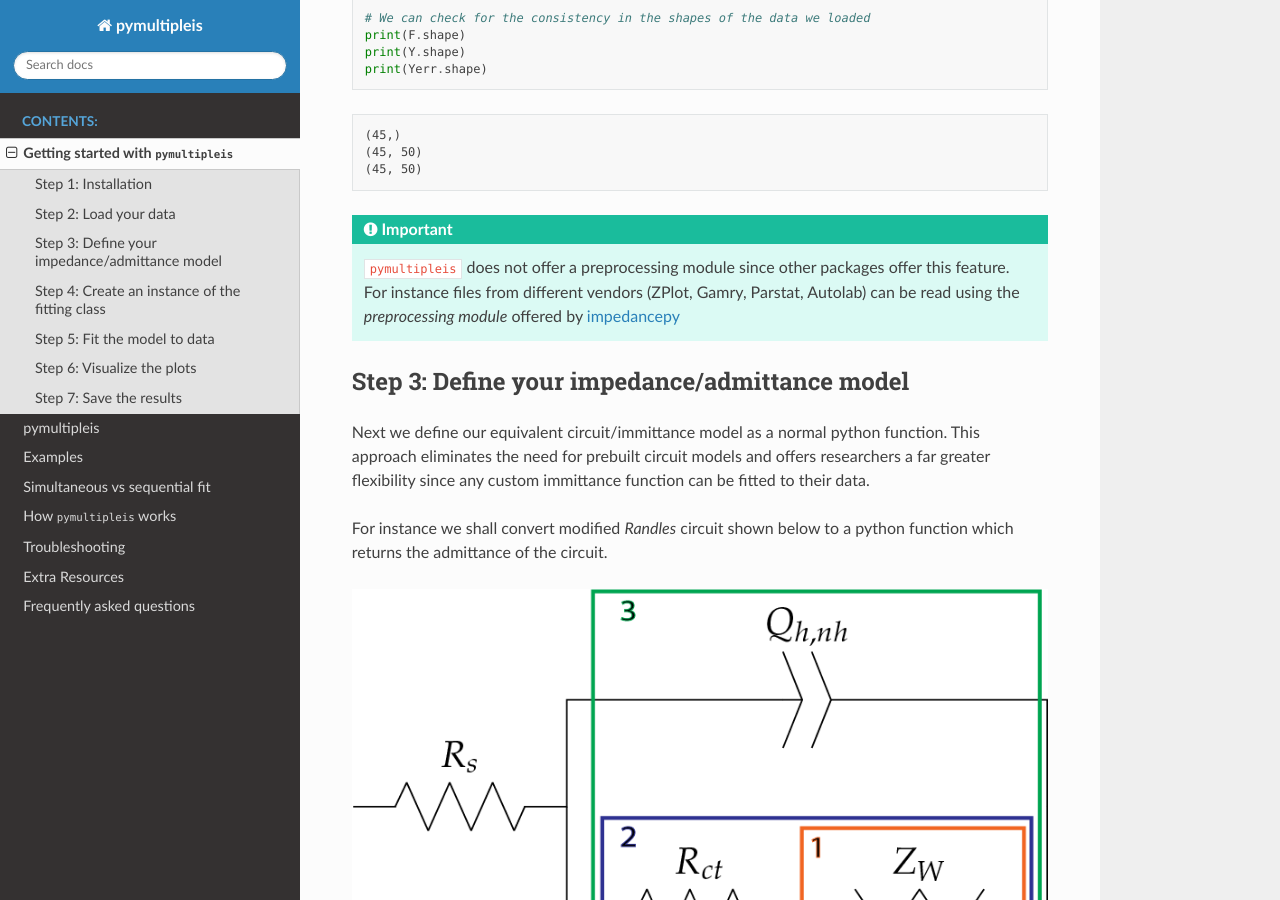
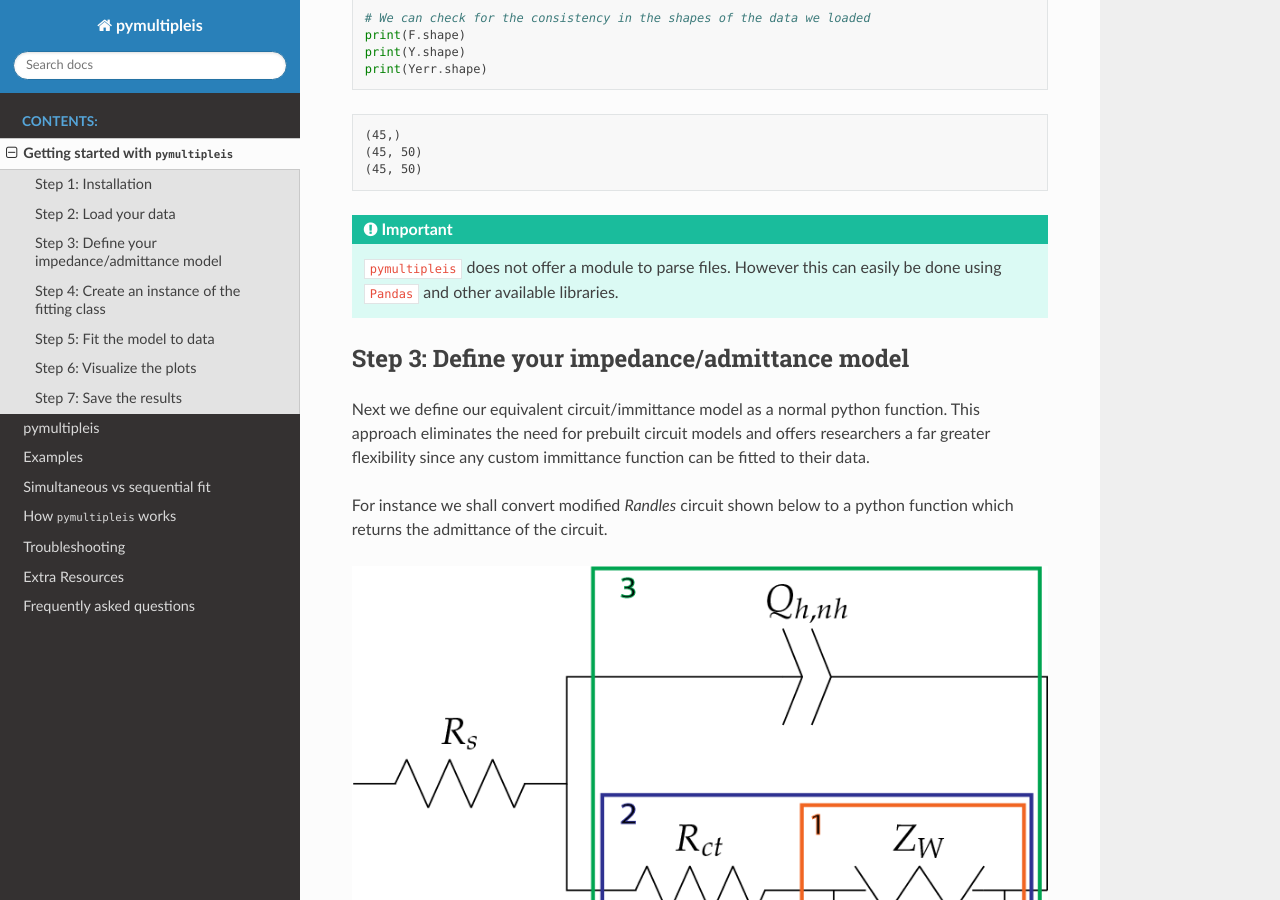
Before and after one commit to richinex/pymultipleis, a Sphinx documentation site: the page built from docs/source/quick-start-guide.rst, in a window 1280 px wide and 900 px high, scrolled down 1235 px. Built offline with Sphinx 7.4.7 and the Read the Docs theme 2.0.0, drawn with Linux system fonts in a browser that asks for light colours; pages that are not in the unit, such as notebooks, are missing from menus; some of the changed text lies outside the part shown.

```diff
--- a/docs/source/examples/example_results/results/example_results_metrics.txt
+++ b/docs/source/examples/example_results/results/example_results_metrics.txt
@@ -1,2 +1,2 @@
 Immittance Weight AIC chisqr chitot
-admittance modulus nan nan nan
+admittance modulus -2059.64 3.23e-05 3.78e-05
--- a/docs/source/quick-start-guide.rst
+++ b/docs/source/quick-start-guide.rst
@@ -80,9 +80,7 @@ We assume that we have our files in the data folder one step above working direc
   (45, 50)
 
 .. important::
-  :code:`pymultipleis` does not offer a preprocessing module since other packages offer this feature.
-  For instance files from different vendors (ZPlot, Gamry, Parstat, Autolab) can be read using the
-  `preprocessing module` offered by `impedancepy <https://impedancepy.readthedocs.io/en/latest/preprocessing.html>`_
+  :code:`pymultipleis` does not offer a module to parse files. However this can easily be done using ``Pandas`` and other available libraries.
 
 Step 3: Define your impedance/admittance model
 ===================================================
@@ -180,7 +178,7 @@ and the :code:`immittance` we are modeling which in this case is the admittance.
    in this `paper <https://doi.org/10.1002/celc.202200109>`_.
    Methods for obtaining the standard deviation of impedance measurements are briefly described under the :ref:`FAQ-label` section.
 
-
+To fit using a different weighting scheme, all we need to is replace the weight argument ``Yerr`` with the string "modulus", "proportional" or None(i.e unit).
 
 Step 5: Fit the model to data
 =======================================
```
Also changed, not shown: 3 other files.
